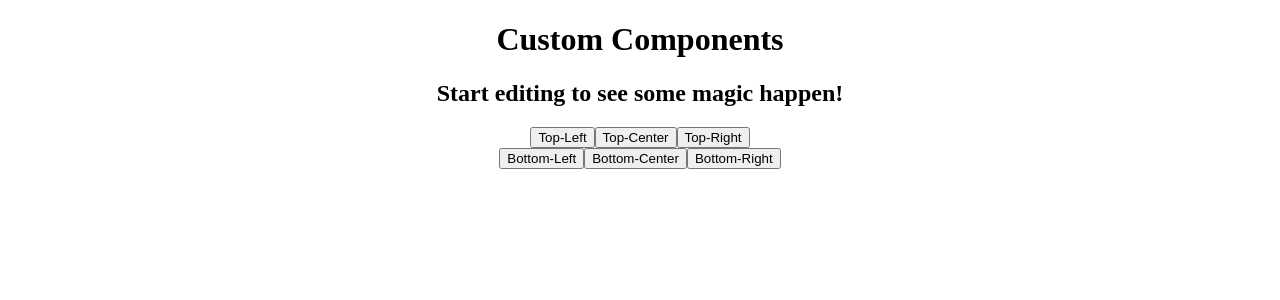
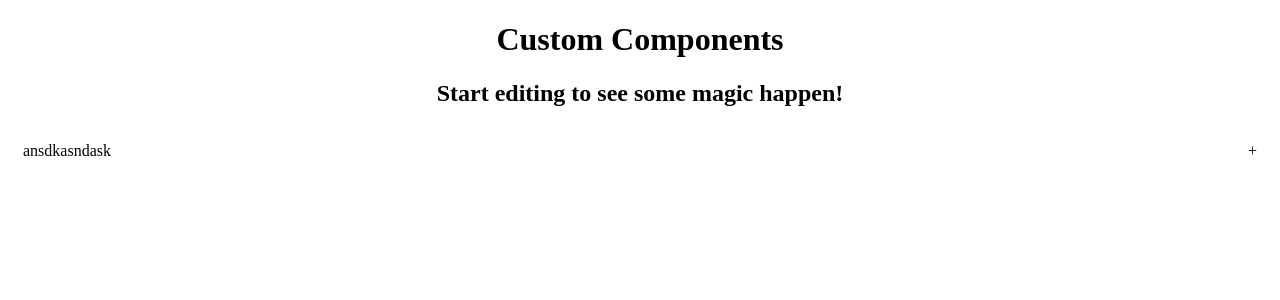
Before and after one commit to iamyashkhandelwal/custom-components, a React (Create React App) app: page / in a window 1280 px wide. Shown: the top 300 px of the page. Built offline with nearby package versions, Linux system fonts and the light colour scheme.

Commit message:
Added accordion component

```diff
--- a/src/App.js
+++ b/src/App.js
@@ -1,5 +1,6 @@
 import { useState } from 'react';
 import './App.css';
+import Accordion from './components/Accordion';
 import Toast from './components/Toast';
 
 function App() {
@@ -19,6 +20,7 @@ function App() {
     <div className="App">
       <h1>Custom Components</h1>
       <h2>Start editing to see some magic happen!</h2>
+      {/* <div className='toastButtons'>
         <div>
           <button
             onClick={() => {
@@ -101,6 +103,16 @@ function App() {
             Bottom-Right
           </button>
         </div>
+      </div> */}
+
+      <div className='accordion'>
+        <Accordion
+          isExpanded={false}
+          summary="ansdkasndask"
+          details={"dnsdamdsjdnsjdnsknskndksndskdnskdo"}
+        />
+      </div>
+
 
       {open && (
         <Toast
--- /dev/null
+++ b/src/components/Accordion.js
@@ -0,0 +1,42 @@
+import React, { useState } from 'react';
+import PropTypes from 'prop-types';
+
+const Accordion = ({ isExpanded, summary, details }) => {
+  const [expand, setExpand] = useState(isExpanded);
+  return (
+    <>
+      <div className='container'>
+        <div className='summary' onClick={() => setExpand(!expand)}>
+          <span>{summary}</span>
+          <span>{expand ? "-" : "+"}</span>
+        </div>
+      {expand && <div className='details'>{details}</div>}
+      </div>
+      <style jsx={true}>{`
+        .summary {
+          display: flex;
+          justify-content: space-between;
+          padding: 15px;
+          cursor: pointer;
+          background-color: lightbrown;
+        }
+        .details {
+
+        }
+      `}</style>
+    </>
+  )
+}
+
+Accordion.defaultProps = {
+  isExpanded: false,
+}
+
+Accordion.propTypes = {
+  isExpanded: PropTypes.bool,
+  summary: PropTypes.oneOfType([PropTypes.string, PropTypes.element]).isRequired,
+  details: PropTypes.oneOfType([PropTypes.string, PropTypes.element]).isRequired,
+  // details: PropTypes.string.isRequired,
+}
+
+export default Accordion;
```
Lines whose indentation alone changed are shown as unchanged.
